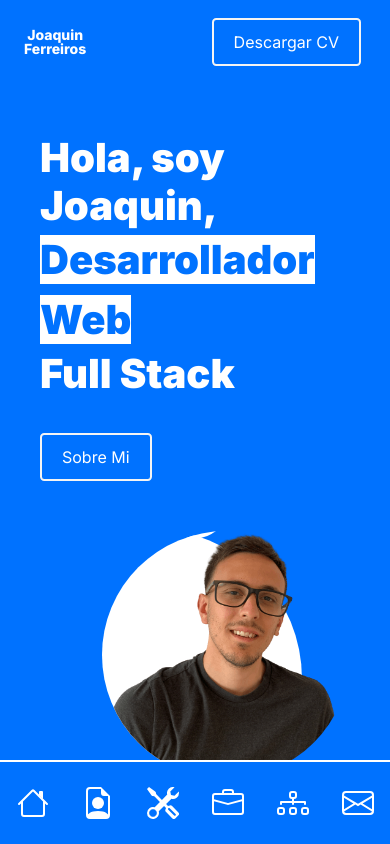
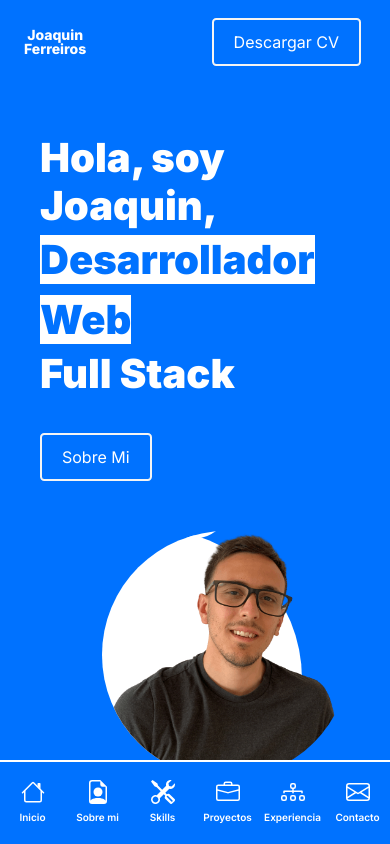
Before and after one commit to jferreiros/portfolio-fe-angular, an Angular app: page /home in a window 390 px wide. Built offline with nearby package versions, Linux system fonts and the light colour scheme.

Commit message:
Mobile menu text

```diff
--- a/src/app/components/mobile-menu/mobile-menu.component.html
+++ b/src/app/components/mobile-menu/mobile-menu.component.html
@@ -5,6 +5,7 @@
             <path fill-rule="evenodd" d="M2 13.5V7h1v6.5a.5.5 0 0 0 .5.5h9a.5.5 0 0 0 .5-.5V7h1v6.5a1.5 1.5 0 0 1-1.5 1.5h-9A1.5 1.5 0 0 1 2 13.5zm11-11V6l-2-2V2.5a.5.5 0 0 1 .5-.5h1a.5.5 0 0 1 .5.5z"/>
             <path fill-rule="evenodd" d="M7.293 1.5a1 1 0 0 1 1.414 0l6.647 6.646a.5.5 0 0 1-.708.708L8 2.207 1.354 8.854a.5.5 0 1 1-.708-.708L7.293 1.5z"/>
           </svg>
+          Inicio
     </a>
     <a routerLink="about-me" >
         <!-- <img src="../../../assets/images/aboutme.svg" alt=""> -->
@@ -12,29 +13,34 @@
             <path d="M11 8a3 3 0 1 1-6 0 3 3 0 0 1 6 0z"/>
             <path d="M14 14V4.5L9.5 0H4a2 2 0 0 0-2 2v12a2 2 0 0 0 2 2h8a2 2 0 0 0 2-2zM9.5 3A1.5 1.5 0 0 0 11 4.5h2v9.255S12 12 8 12s-5 1.755-5 1.755V2a1 1 0 0 1 1-1h5.5v2z"/>
           </svg>
+          Sobre mi
     </a>
     <a routerLink="skills" >
         <!-- <img src="../../../assets/images/skills.svg" alt=""> -->
         <svg xmlns="http://www.w3.org/2000/svg" fill="currentColor" class="bi bi-tools" viewBox="0 0 16 16">
             <path d="M1 0 0 1l2.2 3.081a1 1 0 0 0 .815.419h.07a1 1 0 0 1 .708.293l2.675 2.675-2.617 2.654A3.003 3.003 0 0 0 0 13a3 3 0 1 0 5.878-.851l2.654-2.617.968.968-.305.914a1 1 0 0 0 .242 1.023l3.27 3.27a.997.997 0 0 0 1.414 0l1.586-1.586a.997.997 0 0 0 0-1.414l-3.27-3.27a1 1 0 0 0-1.023-.242L10.5 9.5l-.96-.96 2.68-2.643A3.005 3.005 0 0 0 16 3c0-.269-.035-.53-.102-.777l-2.14 2.141L12 4l-.364-1.757L13.777.102a3 3 0 0 0-3.675 3.68L7.462 6.46 4.793 3.793a1 1 0 0 1-.293-.707v-.071a1 1 0 0 0-.419-.814L1 0Zm9.646 10.646a.5.5 0 0 1 .708 0l2.914 2.915a.5.5 0 0 1-.707.707l-2.915-2.914a.5.5 0 0 1 0-.708ZM3 11l.471.242.529.026.287.445.445.287.026.529L5 13l-.242.471-.026.529-.445.287-.287.445-.529.026L3 15l-.471-.242L2 14.732l-.287-.445L1.268 14l-.026-.529L1 13l.242-.471.026-.529.445-.287.287-.445.529-.026L3 11Z"/>
           </svg>
+          Skills
     </a>
     <a routerLink="projects" >
         <!-- <img src="../../../assets/images/projects.svg" alt=""> -->
         <svg xmlns="http://www.w3.org/2000/svg" fill="currentColor" class="bi bi-briefcase" viewBox="0 0 16 16">
             <path d="M6.5 1A1.5 1.5 0 0 0 5 2.5V3H1.5A1.5 1.5 0 0 0 0 4.5v8A1.5 1.5 0 0 0 1.5 14h13a1.5 1.5 0 0 0 1.5-1.5v-8A1.5 1.5 0 0 0 14.5 3H11v-.5A1.5 1.5 0 0 0 9.5 1h-3zm0 1h3a.5.5 0 0 1 .5.5V3H6v-.5a.5.5 0 0 1 .5-.5zm1.886 6.914L15 7.151V12.5a.5.5 0 0 1-.5.5h-13a.5.5 0 0 1-.5-.5V7.15l6.614 1.764a1.5 1.5 0 0 0 .772 0zM1.5 4h13a.5.5 0 0 1 .5.5v1.616L8.129 7.948a.5.5 0 0 1-.258 0L1 6.116V4.5a.5.5 0 0 1 .5-.5z"/>
           </svg>
+          Proyectos
     </a>
     <a routerLink="home" >
         <!-- <img src="../../../assets/images/experience.svg" alt=""> -->
         <svg xmlns="http://www.w3.org/2000/svg" fill="currentColor" class="bi bi-diagram-3" viewBox="0 0 16 16">
             <path fill-rule="evenodd" d="M6 3.5A1.5 1.5 0 0 1 7.5 2h1A1.5 1.5 0 0 1 10 3.5v1A1.5 1.5 0 0 1 8.5 6v1H14a.5.5 0 0 1 .5.5v1a.5.5 0 0 1-1 0V8h-5v.5a.5.5 0 0 1-1 0V8h-5v.5a.5.5 0 0 1-1 0v-1A.5.5 0 0 1 2 7h5.5V6A1.5 1.5 0 0 1 6 4.5v-1zM8.5 5a.5.5 0 0 0 .5-.5v-1a.5.5 0 0 0-.5-.5h-1a.5.5 0 0 0-.5.5v1a.5.5 0 0 0 .5.5h1zM0 11.5A1.5 1.5 0 0 1 1.5 10h1A1.5 1.5 0 0 1 4 11.5v1A1.5 1.5 0 0 1 2.5 14h-1A1.5 1.5 0 0 1 0 12.5v-1zm1.5-.5a.5.5 0 0 0-.5.5v1a.5.5 0 0 0 .5.5h1a.5.5 0 0 0 .5-.5v-1a.5.5 0 0 0-.5-.5h-1zm4.5.5A1.5 1.5 0 0 1 7.5 10h1a1.5 1.5 0 0 1 1.5 1.5v1A1.5 1.5 0 0 1 8.5 14h-1A1.5 1.5 0 0 1 6 12.5v-1zm1.5-.5a.5.5 0 0 0-.5.5v1a.5.5 0 0 0 .5.5h1a.5.5 0 0 0 .5-.5v-1a.5.5 0 0 0-.5-.5h-1zm4.5.5a1.5 1.5 0 0 1 1.5-1.5h1a1.5 1.5 0 0 1 1.5 1.5v1a1.5 1.5 0 0 1-1.5 1.5h-1a1.5 1.5 0 0 1-1.5-1.5v-1zm1.5-.5a.5.5 0 0 0-.5.5v1a.5.5 0 0 0 .5.5h1a.5.5 0 0 0 .5-.5v-1a.5.5 0 0 0-.5-.5h-1z"/>
           </svg>
+          Experiencia
     </a>
     <a routerLink="contact" >
         <!-- <img src="../../../assets/images/contact.svg" alt=""> -->
         <svg xmlns="http://www.w3.org/2000/svg" fill="currentColor" class="bi bi-envelope" viewBox="0 0 16 16">
             <path d="M0 4a2 2 0 0 1 2-2h12a2 2 0 0 1 2 2v8a2 2 0 0 1-2 2H2a2 2 0 0 1-2-2V4Zm2-1a1 1 0 0 0-1 1v.217l7 4.2 7-4.2V4a1 1 0 0 0-1-1H2Zm13 2.383-4.708 2.825L15 11.105V5.383Zm-.034 6.876-5.64-3.471L8 9.583l-1.326-.795-5.64 3.47A1 1 0 0 0 2 13h12a1 1 0 0 0 .966-.741ZM1 11.105l4.708-2.897L1 5.383v5.722Z"/>
         </svg>
+        Contacto
     </a>
 </ul>
--- a/src/app/components/mobile-menu/mobile-menu.component.scss
+++ b/src/app/components/mobile-menu/mobile-menu.component.scss
@@ -11,6 +11,11 @@
         display: flex;
         justify-content: center;
         align-items: center;
+        flex-direction: column;
+        color: #fff;
+        font-size: 1rem;
+        font-weight: 600;
+        gap: 0.6rem;
 
         img {
             color: #fff;
@@ -19,7 +24,7 @@
 
         svg {
             fill: #fff;
-            width: 3.2rem;
+            width: 2.4rem;
         }
     }
 }
```
